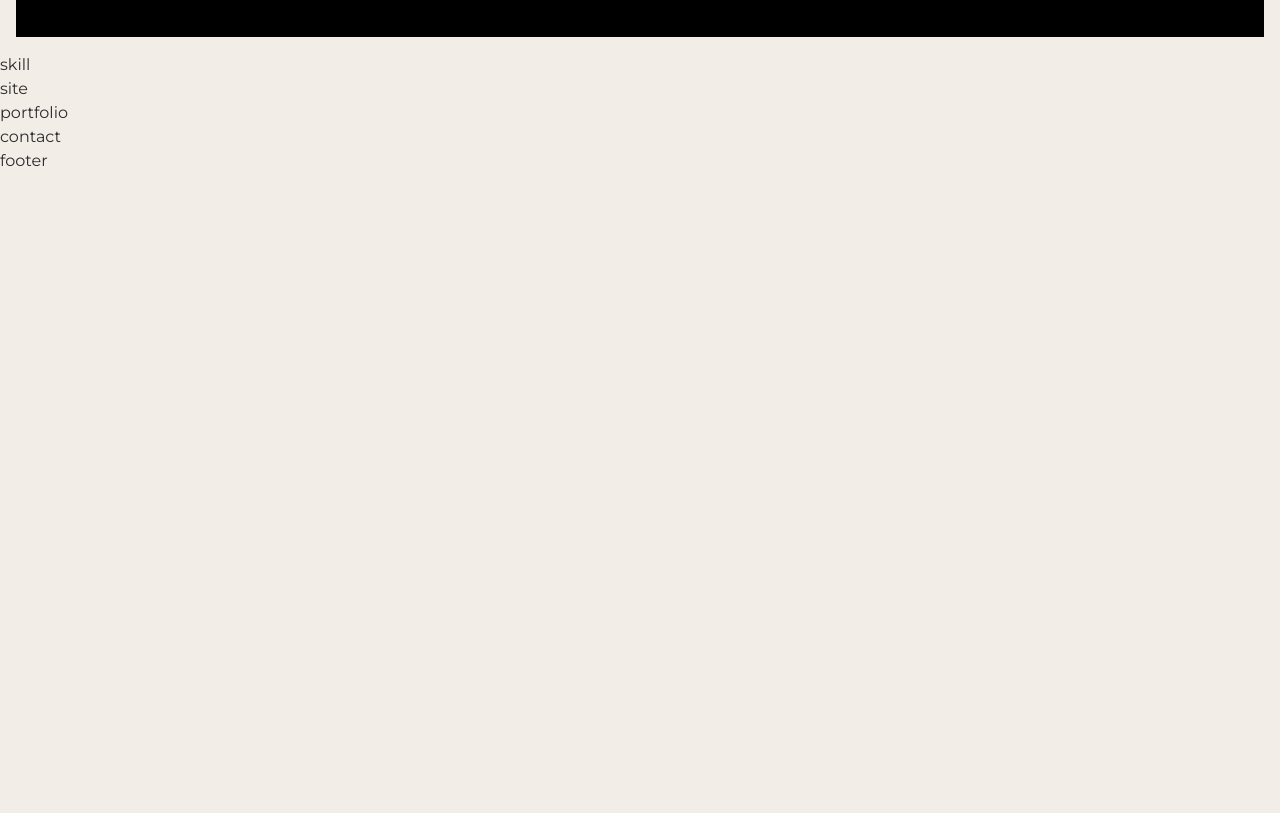
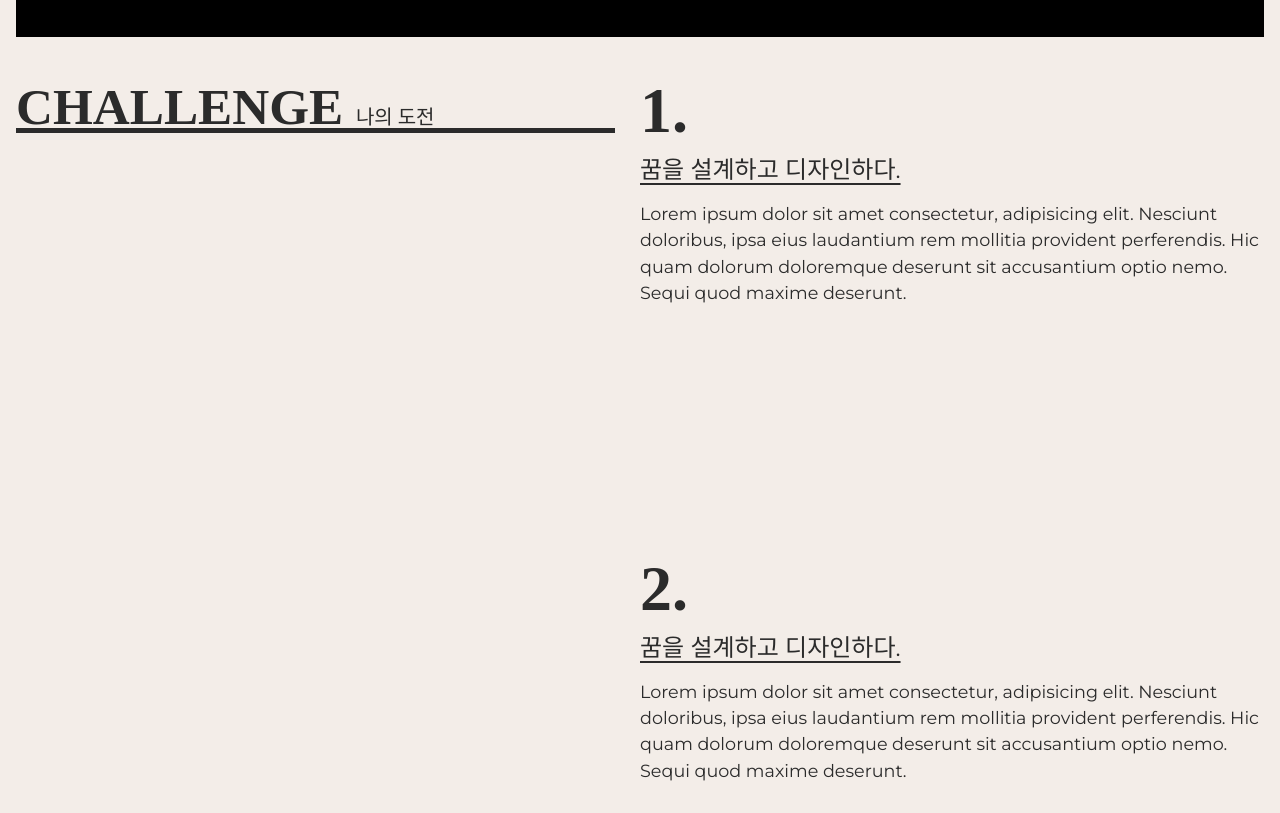
Before and after one commit to jjunmi/webstoryboy-portfolio-vite, a website built with Vite: page src/index.html in a window 1280 px wide. Shown: the part 747-1560 px from the top of the page. Before the commit the page ends 920 px from the top, so only its background shows below. Built offline with nearby package versions, Linux system fonts and the light colour scheme; a small style sheet from the web is missing; a web font is replaced by a local one.

Commit message:
스킬영역 완료

```diff
--- a/src/assets/css/section/skill.css
+++ b/src/assets/css/section/skill.css
@@ -0,0 +1,63 @@
+.skill__inner {
+    padding: 16px;
+    display: flex;
+    justify-content: space-between;
+}
+.skill__title {
+    position: sticky;
+    top: 70px;
+    left: 0;
+    width: 48%;
+    height: 5vw;
+    font-weight: 900;
+    font-size: 4vw;
+    font-family: var(--mainKor-font);
+    text-transform: uppercase;
+    color: var(--black100);
+    border-bottom: 0.4vw solid var(--black100);
+}
+.skill__title em {
+    font-size: 1.25rem;
+    font-weight: 400;
+    line-height: 2;
+}
+.skill__desc {
+    width: 50%;
+}
+.skill__desc span {
+    font-size: 5vw;
+    line-height: 1;
+    font-weight: 900;
+    line-height:1.3;
+    font-family: var(--mainNum-font);
+
+}
+.skill__desc h3 {
+    font-size: 1.5rem;
+    text-decoration: underline;
+    text-underline-position: under;
+    margin-bottom: 1vw;
+}
+.skill__desc p {
+    margin-bottom: 30vh;
+    font-size: 1.1rem;
+}
+@media (max-width: 800px) {
+    .skill__inner {
+        flex-direction: column;
+    }
+    .skill__title {
+        width: 100%;
+        margin-bottom: 10vw;
+        font-size: 30px;
+        height: auto;
+        top: 68px;
+        background-color: var(--mainBg-color);
+    }
+    .skill__desc {
+        width: 100%;
+    }
+    .skill__desc span {
+        font-size: 20vw;
+    }
+}
--- a/src/index.html
+++ b/src/index.html
@@ -46,9 +46,9 @@
     <main id="main" role="main">
         <section id="intro">
             <div class="intro__inner">
-                <div class="intro__title">
+                <h2 class="intro__title">
                     port developer
-                </div>
+                </h2>
                 <div class="intro_lines" aria-hidden="true">
                     <span class="line"></span>
                     <span class="line"></span>
@@ -81,7 +81,31 @@
         </section>
         <!-- //intro -->
         <section id="skill">
-            skill
+            <div class="skill__inner">
+                <h2 class="skill__title">
+                    challenge <em>나의 도전</em>
+                </h2>
+                <div class="skill__desc">
+                    <div>
+                        <span>1.</span>
+                        <h3>꿈을 설계하고 디자인하다.</h3>
+                        <p>Lorem ipsum dolor sit amet consectetur, adipisicing elit. Nesciunt doloribus, ipsa eius laudantium rem mollitia provident perferendis. Hic quam dolorum doloremque deserunt sit accusantium optio nemo. Sequi quod maxime deserunt.
+                       </p>
+                    </div>
+                    <div>
+                        <span>2.</span>
+                        <h3>꿈을 설계하고 디자인하다.</h3>
+                        <p>Lorem ipsum dolor sit amet consectetur, adipisicing elit. Nesciunt doloribus, ipsa eius laudantium rem mollitia provident perferendis. Hic quam dolorum doloremque deserunt sit accusantium optio nemo. Sequi quod maxime deserunt.
+                       </p>
+                    </div>
+                    <div>
+                        <span>3.</span>
+                        <h3>꿈을 설계하고 디자인하다.</h3>
+                        <p>Lorem ipsum dolor sit amet consectetur, adipisicing elit. Nesciunt doloribus, ipsa eius laudantium rem mollitia provident perferendis. Hic quam dolorum doloremque deserunt sit accusantium optio nemo. Sequi quod maxime deserunt.
+                       </p>
+                    </div>
+                </div>
+            </div>
         </section>
         <!-- //skill -->
         <section id="site">
```
Also changed, not shown: 1 other file.
